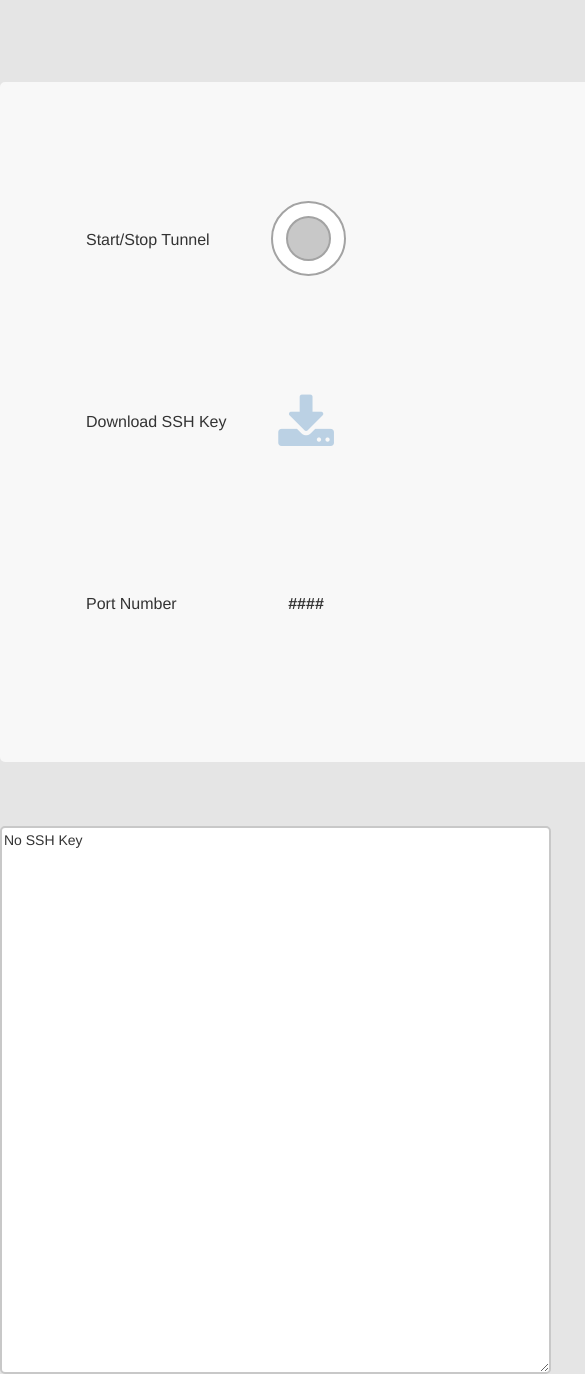
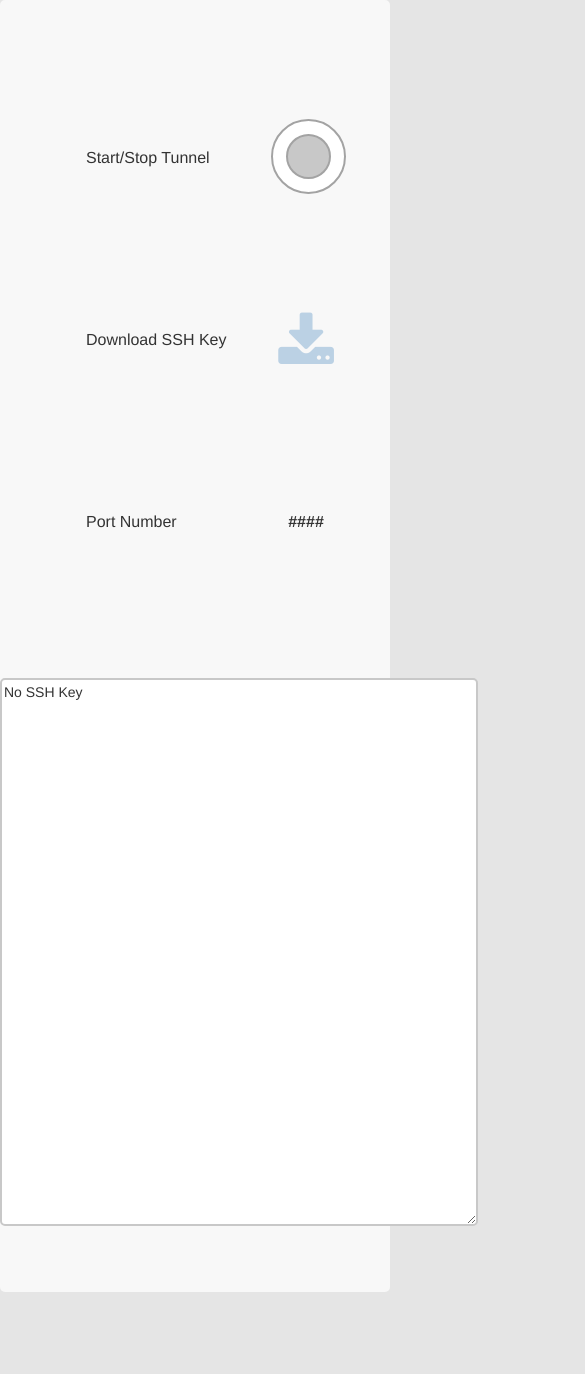
Before and after one commit to PelionIoT/wwrelay-utils, a website: page WWSupportTunnel/public/index.html in a window 390 px wide. Shown: the top 1374 px of the page, 585 px wide, since content can reach past the window. After the commit the page ends 1292 px from the top, so only its background shows below. Drawn offline with nearby package versions, Linux system fonts and the light colour scheme; no server answers.

Commit message:
Responsive Support Tunnel

```diff
--- a/WWSupportTunnel/public/css/styles.css
+++ b/WWSupportTunnel/public/css/styles.css
@@ -35,7 +35,6 @@ body {
 
 .tunnel-container {
 	width: 1000px;
-	height: 680px;
 	margin-left: auto;
 	margin-right: auto;
 	background-color: #F8F8F8;
@@ -51,6 +50,7 @@ body {
 	display: none;
 	margin-left: auto;
 	margin-right: auto;
+	width: 478px;
 	display: block;
 	background-color: white;
 	border: 2px solid #C8C8C8;
@@ -73,7 +73,7 @@ body {
 	position: absolute;
 	width: 45px;
 	height: 45px;
-	margin: 12.5px auto;
+	margin: 13px auto;
 	left: 0px;
 	right: 0px;
 	background-color: #C8C8C8;
@@ -104,3 +104,10 @@ body {
 	font-weight: bold;
 	line-height: 103px;
 }
+
+@media (max-width: 1000px) {
+	.tunnel-container {width: 100%; top: 0px; margin-top: 0px;}
+	.left-holder {width: 100%;}
+	.left-section {margin-left: auto; margin-right: auto;}
+	.right-holder {width: 100%; margin-left: auto; margin-right: auto; padding-top: 0px;}
+}
```
